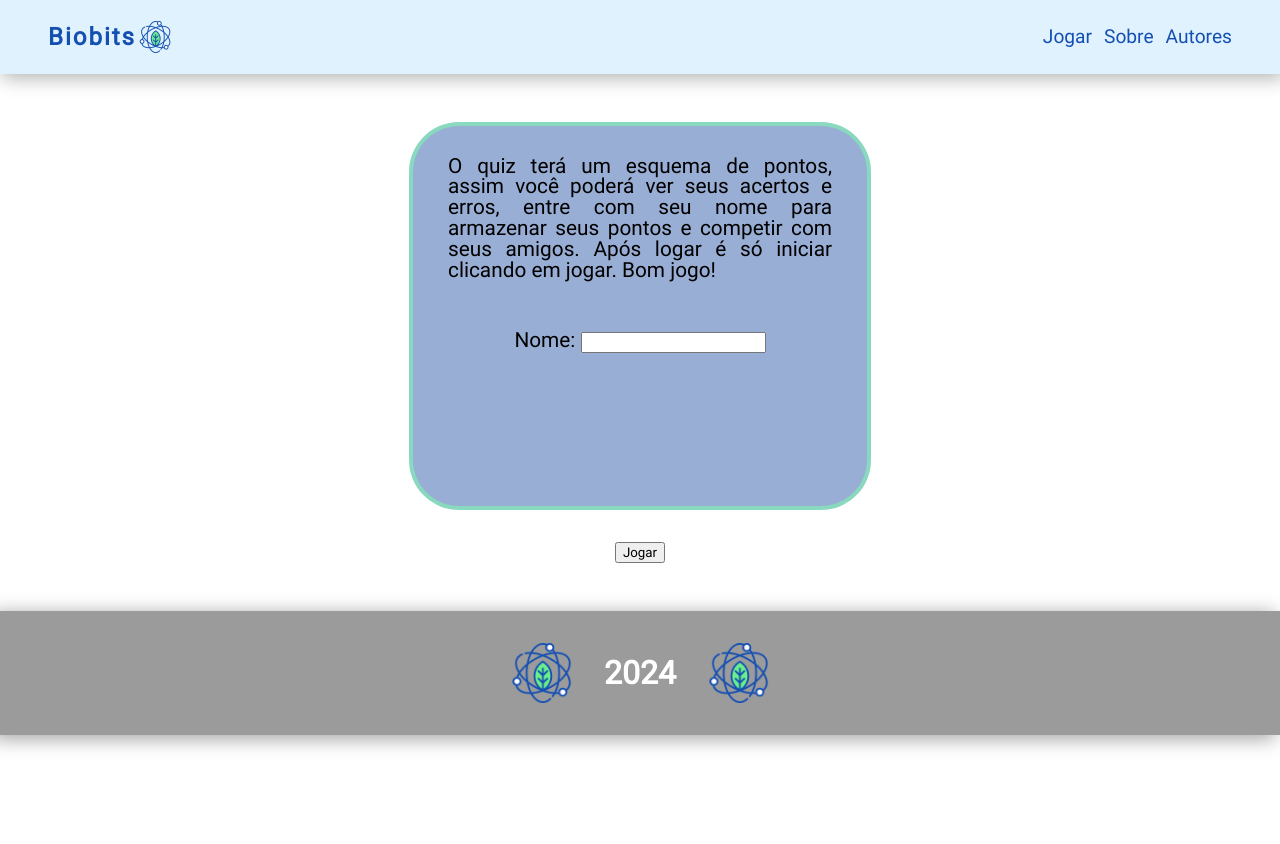
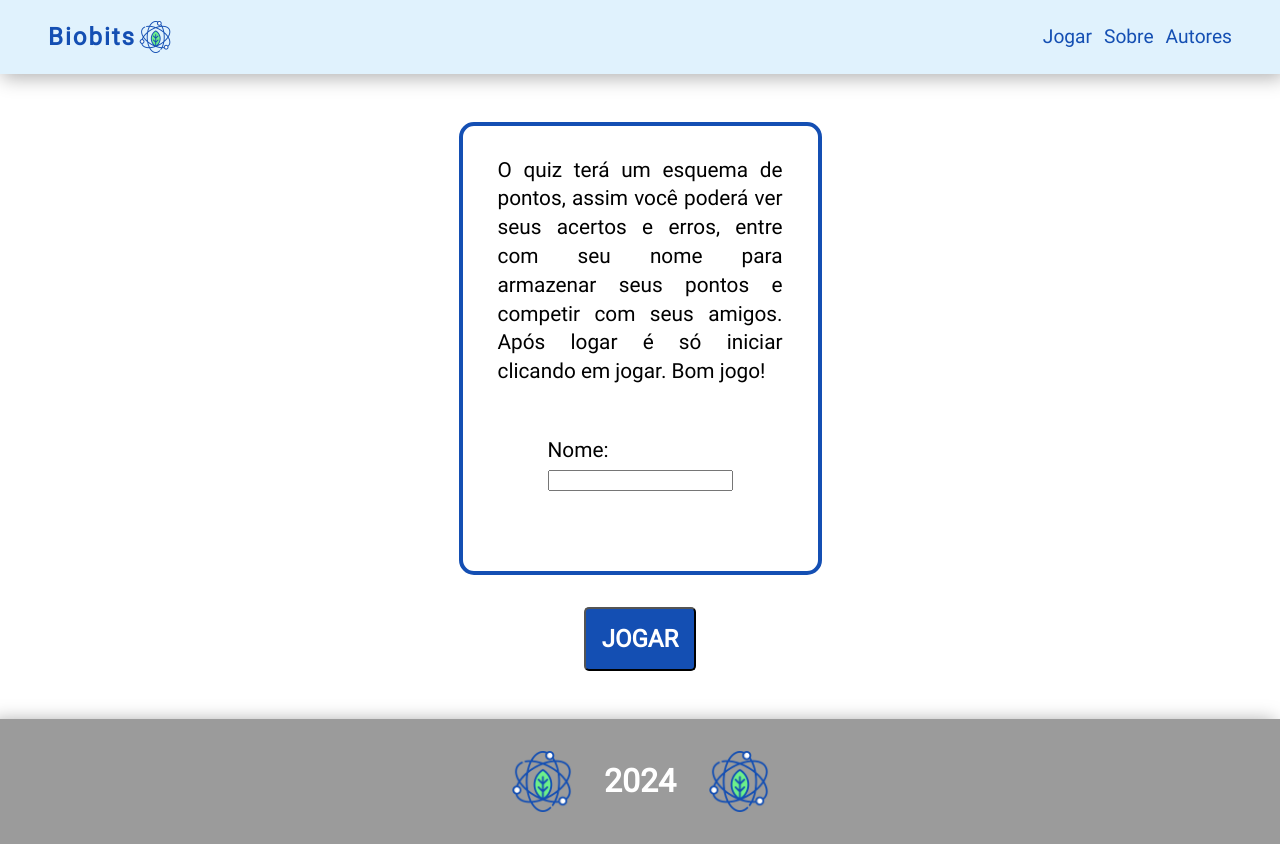
Before and after one commit to rafaelsantiagosilva/BioBits, a website: page source/pages/jogar.html in a window 1280 px wide. Before the commit the page ends 800 px from the top, so only its background shows below. Drawn offline with nearby package versions, Linux system fonts and the light colour scheme.

Commit message:
Atualizando a página jogar

```diff
--- a/source/pages/jogar.html
+++ b/source/pages/jogar.html
@@ -31,18 +31,18 @@
             <div class="login">
                 <div class="info">
                     <p>
-                        O quiz terá um esquema de pontos, assim você
-                        poderá ver seus acertos e erros, entre com seu
-                        nome para armazenar seus pontos e competir com seus amigos.
-                        Após logar é só iniciar clicando em jogar. Bom jogo!
+                        O quiz terá um esquema de pontos, assim você poderá ver
+                        seus acertos e erros, entre com seu nome para armazenar
+                        seus pontos e competir com seus amigos. Após logar é só
+                        iniciar clicando em jogar. Bom jogo!
                     </p>
                 </div>
                 <div class="usuario">
                     <label for="nomejogador">Nome:</label>
-                    <input type="text" id="nomejogador">
+                    <input type="text" id="nomejogador" />
                 </div>
             </div>
-            <input type="button" value="Jogar">
+            <input class="botao_enviar" type="button" value="Jogar" />
         </main>
         <rodape-principal></rodape-principal>
     </body>
--- a/source/styles/jogar.css
+++ b/source/styles/jogar.css
@@ -1,34 +1,39 @@
 @charset "UTF-8";
 @import url(./style.css);
-body{
+body {
     margin: 0;
     padding: auto;
 }
-.login{
+.login {
+    display: flex;
+    flex-direction: column;
     justify-content: center;
     font-size: 1.3rem;
     align-items: center;
-    width: 30vw;
-    height: 25vw;
-    background-color: rgb(153, 174, 212);
-    border: 4px solid rgba(136, 219, 191, 0.945);
-    border-radius: 50px;
-    padding:30px 35px ;
+    line-height: 1.8rem;
+    max-width: min-content;
+    background-color: #fff;
+    border: 4px solid var(--cor_primaria);
+    border-radius: 15px;
+    padding: 30px 35px;
 }
 
-.info{
+.info {
     text-align: justify;
 }
 
-.usuario{
+.usuario {
     padding: 50px;
+    display: flex;
+    gap: 5px;
     text-align: center;
+    flex-wrap: wrap;
 }
 
 @media screen and (orientation: portrait) {
-    .login{
+    .login {
         font-size: 1rem;
-        width: 35%;
         height: 45%;
+        text-align: center;
     }
 }
--- a/source/styles/style.css
+++ b/source/styles/style.css
@@ -33,6 +33,22 @@
     display: none;
 }
 
+.botao_enviar {
+    background-color: var(--cor_primaria);
+    font-size: 1.5rem;
+    padding: 1rem;
+    border-radius: 5px;
+    cursor: pointer;
+    font-weight: 600;
+    text-transform: uppercase;
+    color: #fff;
+    transition: 200ms;
+}
+
+.botao_enviar:hover {
+    background-color: var(--cor_primaria_hover);
+}
+
 @media screen and (orientation: portrait) {
     .nao_portrait {
         display: none;
```
Also changed, not shown: source/pages/quiz/4.html (+1 -0 lines), source/styles/quiz/quiz.css (+0 -16 lines).
